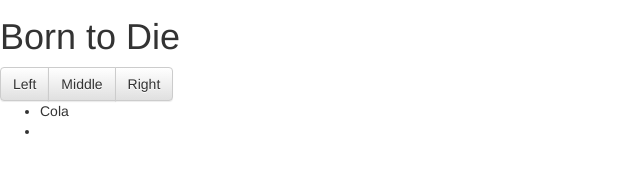
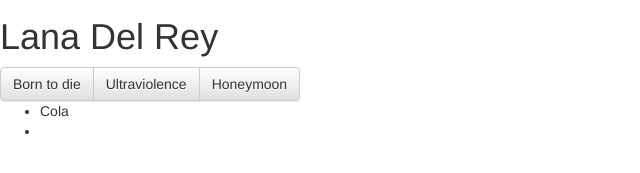
Before and after one commit to Adya21/Adya21.github.io, a plain HTML site: page index.html in a window 1280 px wide. Shown: the part 303-476 px from the top of the page, without its empty margins (0-640 px from the left). Drawn offline with nearby package versions, Linux system fonts and the light colour scheme.

Commit message:
lanabae3

```diff
--- a/index.html
+++ b/index.html
@@ -14,11 +14,11 @@
     <body>
     <img
          src="http://ak-hdl.buzzfed.com/static/enhanced/webdr03/2013/8/6/12/anigif_enhanced-buzz-10099-1375807561-22.gif">
-        <br> <h1>Born to Die</h1>
+        <br> <h1>Lana Del Rey</h1>
         <div class="btn-group" role="group" aria-label="...">
-  <button type="button" class="btn btn-default">Left</button>
-  <button type="button" class="btn btn-default">Middle</button>
-  <button type="button" class="btn btn-default">Right</button>
+  <button type="button" class="btn btn-default">Born to die</button>
+  <button type="button" class="btn btn-default">Ultraviolence</button>
+  <button type="button" class="btn btn-default">Honeymoon</button>
 </div>
 <ul>
     <li>Cola</li>
```
